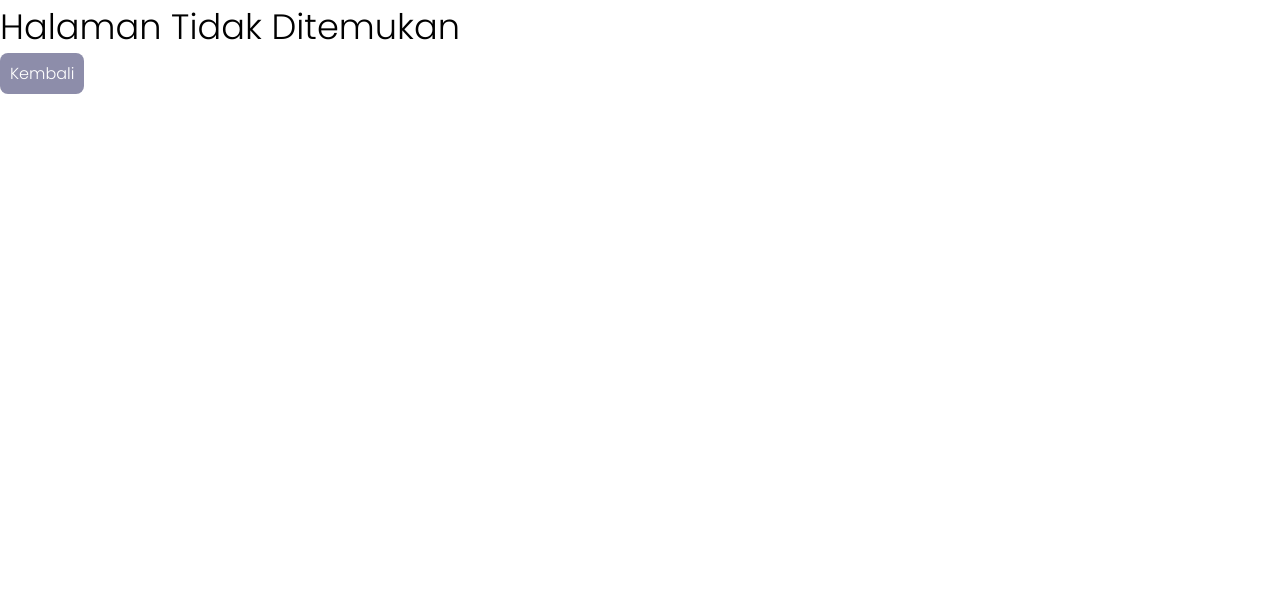
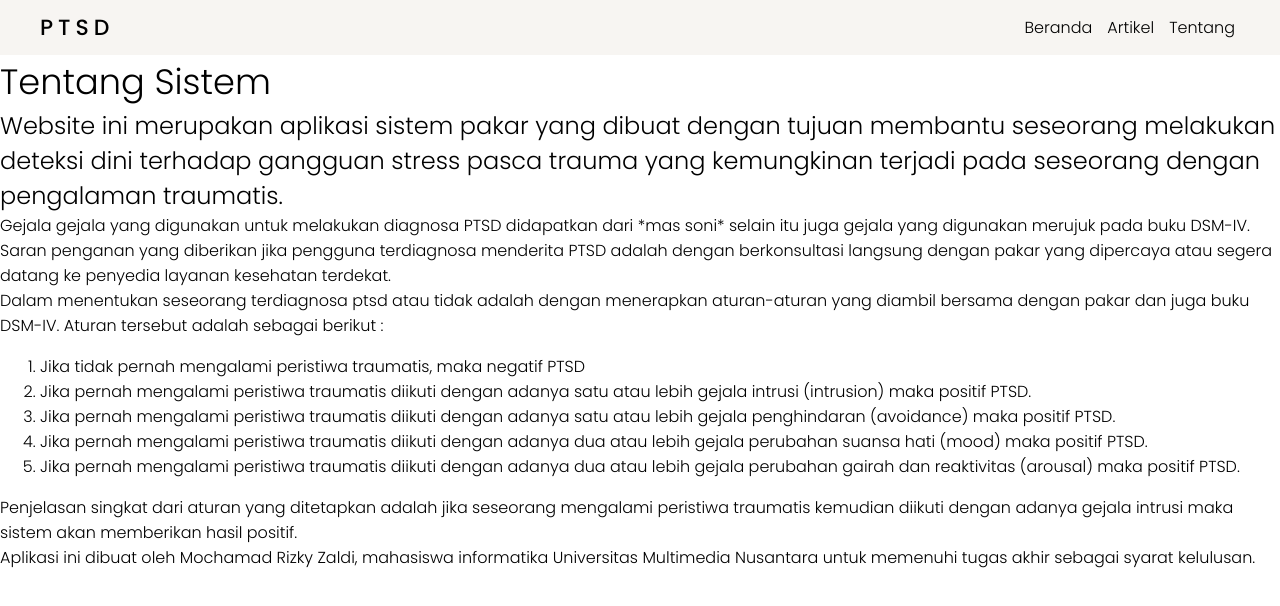
Before and after one commit to zaldi-99/fe-expert-system-ptsd, a React (Create React App) app: page /about in a window 1280 px wide. Shown: the top 606 px of the page. Built offline with nearby package versions, Linux system fonts and the light colour scheme.

Commit message:
add about page

```diff
--- /dev/null
+++ b/src/pages/AboutSystem.js
@@ -0,0 +1,66 @@
+import React from "react";
+import Navbar from "../components/Navbar";
+
+const AboutSystem = () => {
+  return (
+    <div className="page">
+      <Navbar />
+      <div className="about-container">
+        <h1>Tentang Sistem</h1>
+      </div>
+      <div className="about-information">
+        <h3>
+          Website ini merupakan aplikasi sistem pakar yang dibuat dengan tujuan
+          membantu seseorang melakukan deteksi dini terhadap gangguan stress
+          pasca trauma yang kemungkinan terjadi pada seseorang dengan pengalaman
+          traumatis.
+        </h3>
+        <p>
+          Gejala gejala yang digunakan untuk melakukan diagnosa PTSD didapatkan
+          dari *mas soni* selain itu juga gejala yang digunakan merujuk pada
+          buku DSM-IV. Saran penganan yang diberikan jika pengguna terdiagnosa
+          menderita PTSD adalah dengan berkonsultasi langsung dengan pakar yang
+          dipercaya atau segera datang ke penyedia layanan kesehatan terdekat.
+        </p>
+        <p>
+          Dalam menentukan seseorang terdiagnosa ptsd atau tidak adalah dengan
+          menerapkan aturan-aturan yang diambil bersama dengan pakar dan juga
+          buku DSM-IV. Aturan tersebut adalah sebagai berikut :
+          <ol>
+            <li>
+              Jika tidak pernah mengalami peristiwa traumatis, maka negatif PTSD
+            </li>
+            <li>
+              Jika pernah mengalami peristiwa traumatis diikuti dengan adanya
+              satu atau lebih gejala intrusi (intrusion) maka positif PTSD.
+            </li>
+            <li>
+              Jika pernah mengalami peristiwa traumatis diikuti dengan adanya
+              satu atau lebih gejala penghindaran (avoidance) maka positif PTSD.
+            </li>
+            <li>
+              Jika pernah mengalami peristiwa traumatis diikuti dengan adanya
+              dua atau lebih gejala perubahan suansa hati (mood) maka positif
+              PTSD.
+            </li>
+            <li>
+              Jika pernah mengalami peristiwa traumatis diikuti dengan adanya
+              dua atau lebih gejala perubahan gairah dan reaktivitas (arousal)
+              maka positif PTSD.
+            </li>
+          </ol>
+          Penjelasan singkat dari aturan yang ditetapkan adalah jika seseorang
+          mengalami peristiwa traumatis kemudian diikuti dengan adanya gejala
+          intrusi maka sistem akan memberikan hasil positif.
+        </p>
+        <p>
+          Aplikasi ini dibuat oleh Mochamad Rizky Zaldi, mahasiswa informatika
+          Universitas Multimedia Nusantara untuk memenuhi tugas akhir sebagai
+          syarat kelulusan.
+        </p>
+      </div>
+    </div>
+  );
+};
+
+export default AboutSystem;
--- a/src/router/Router.js
+++ b/src/router/Router.js
@@ -18,6 +18,7 @@ import Result from "../pages/Result";
 import AdminEditSymptom from "../pages/admin/AdminEditSymptom";
 import Article from "../pages/Article";
 import AdminMessageList from "../pages/admin/AdminMessageList";
+import AboutSystem from "../pages/AboutSystem";
 
 const Router = () => {
   return (
@@ -25,6 +26,7 @@ const Router = () => {
       <Routes>
         <Route path="/" element={<Home />} />
         <Route path="article" element={<Article />} />
+        <Route path="about" element={<AboutSystem />} />
         <Route path="traumatic-detection" element={<TraumaticDetection />} />
         <Route path="intrusion-detection" element={<IntrusionDetection />} />
         <Route path="avoidance-detection" element={<AvoidanceDetection />} />
```
